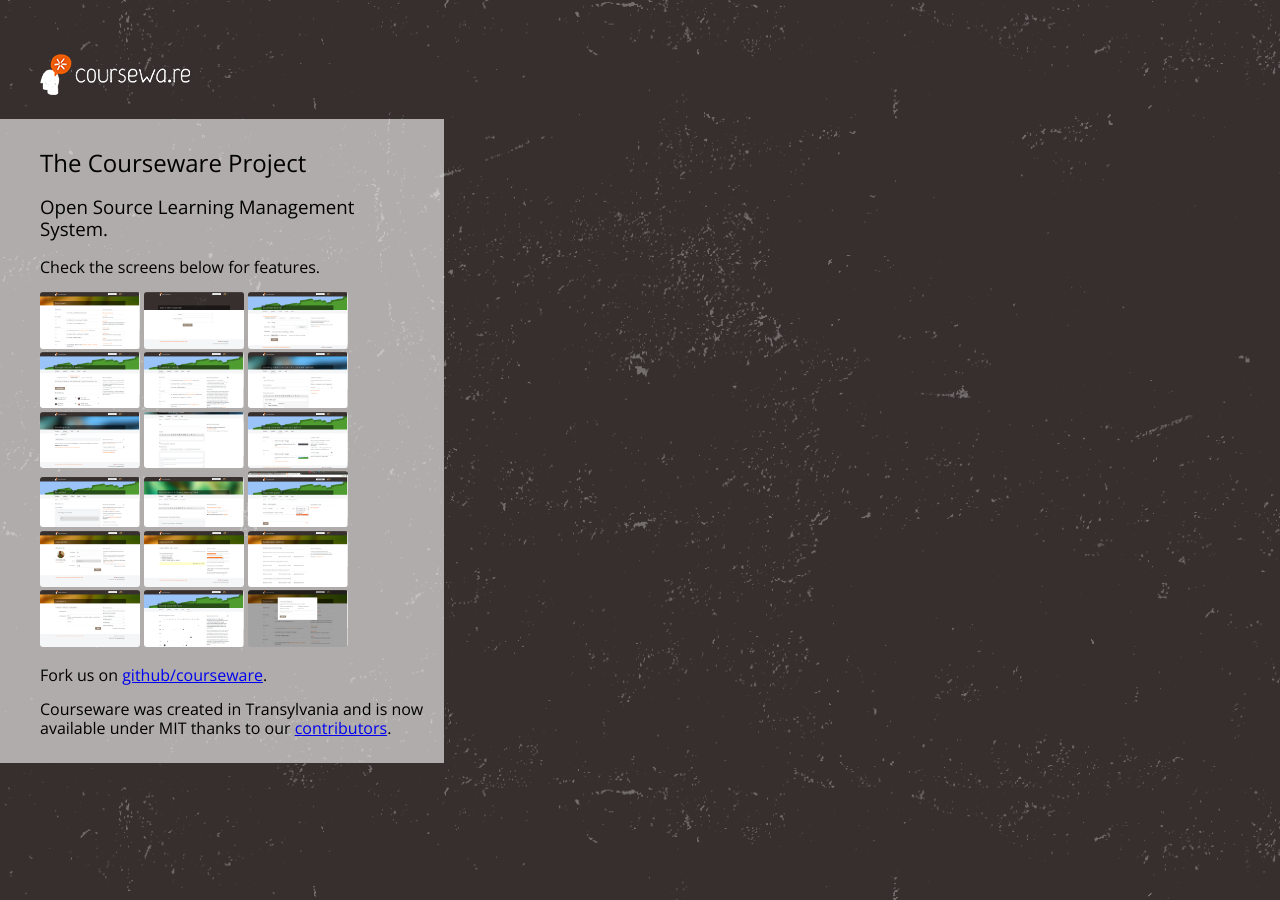
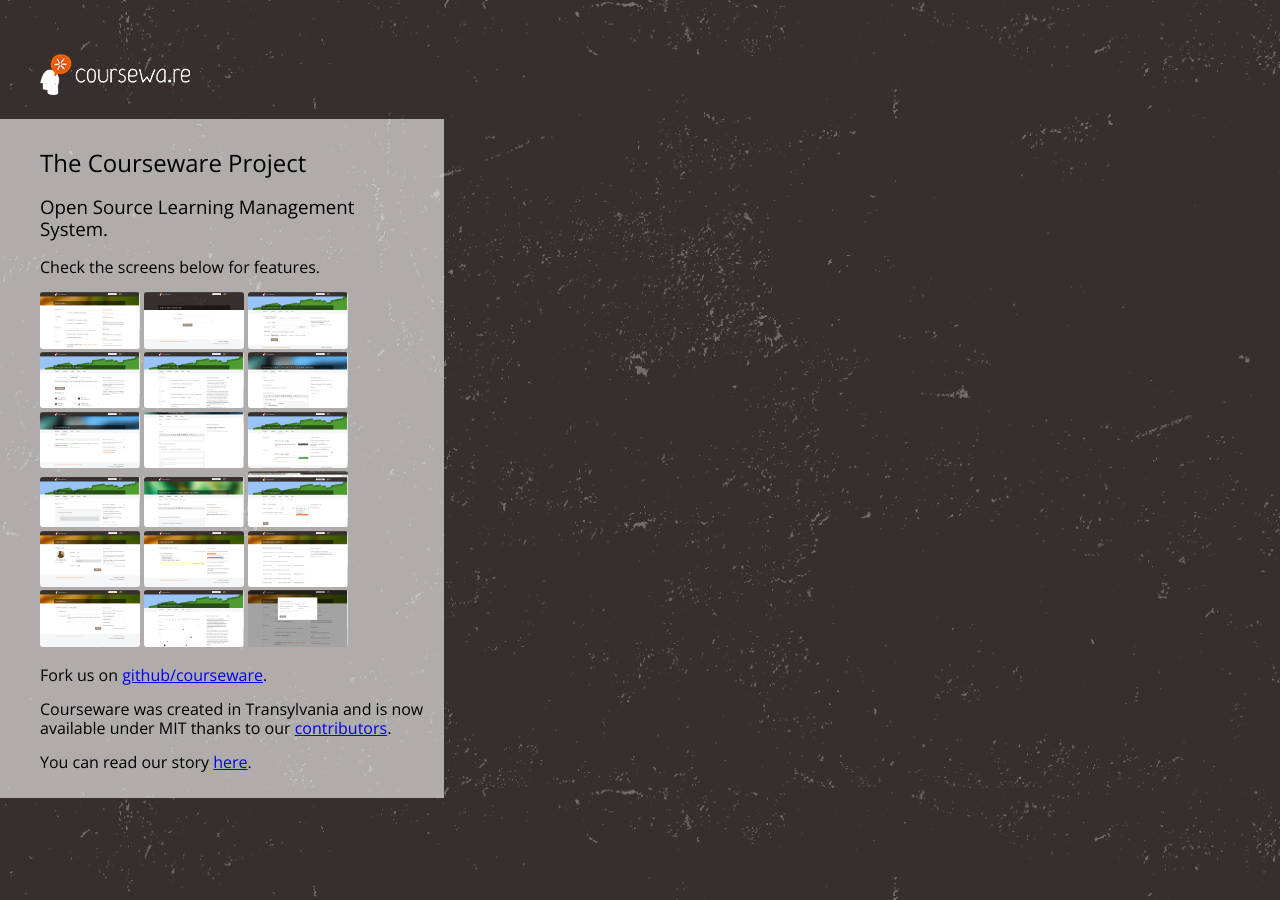
Before and after one commit to Courseware/courseware.github.com, a Jekyll site: the page built from index.md, in a window 1280 px wide. Built offline with Jekyll 4.4.1, drawn with Linux system fonts in a browser that asks for light colours; nearby versions of some CDN libraries.

Commit message:
Added a link to learn more about the project story.

```diff
--- a/index.md
+++ b/index.md
@@ -81,4 +81,6 @@ Courseware was created in Transylvania and is now available
 under MIT thanks to our
 [contributors](https://github.com/courseware/coursewa.re/graphs/contributors).
 
+You can read our story [here](http://ampersate.com/moving-on).
+
 </div>
```
